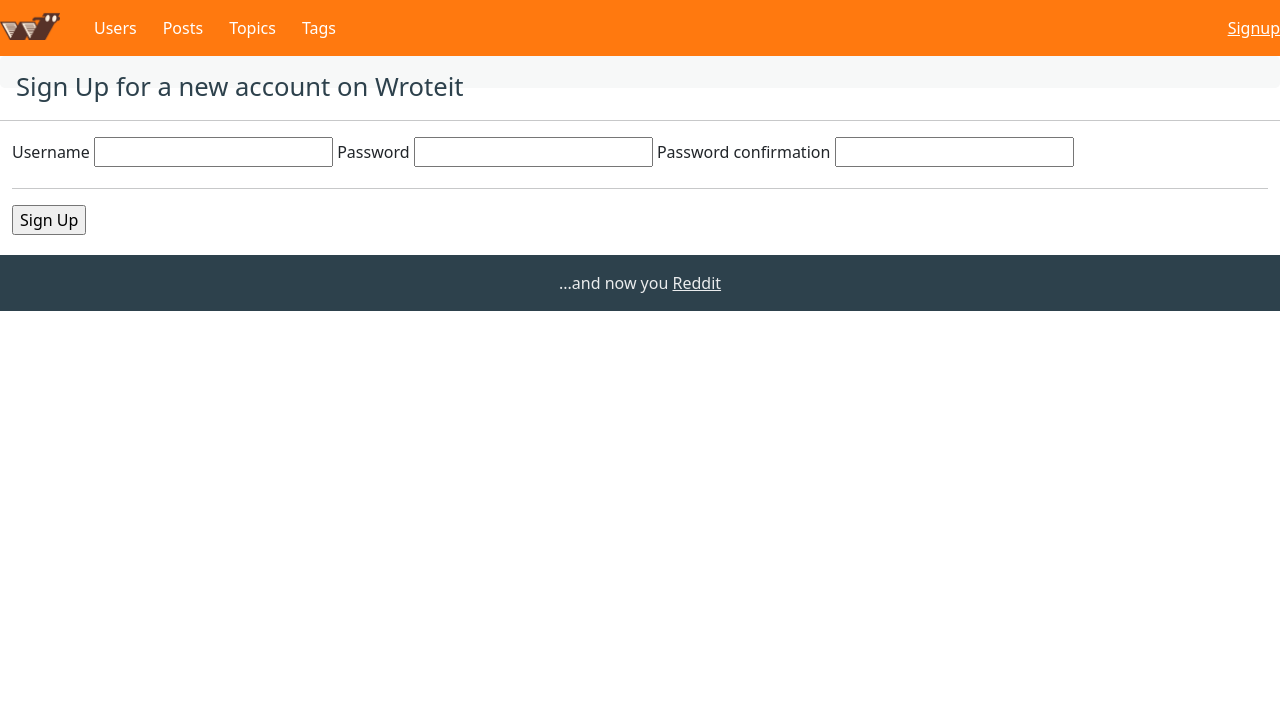
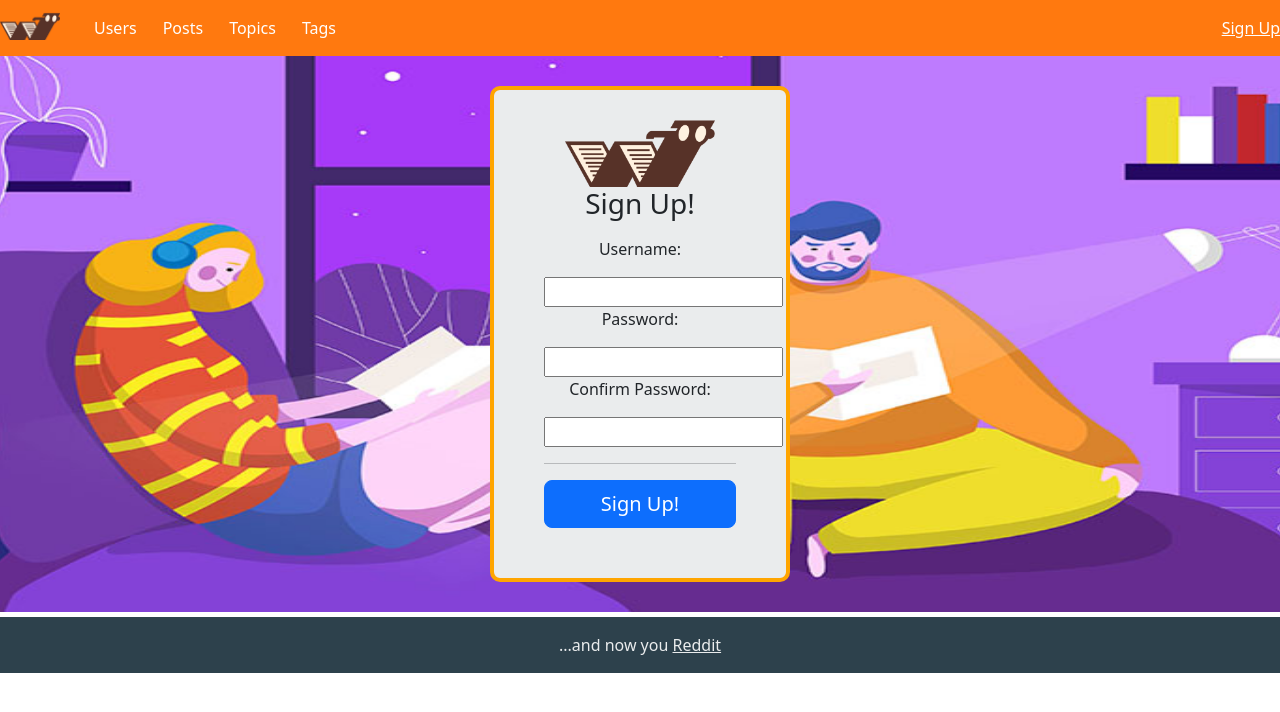
Before and after one commit to mmcneeley/reddit_app, a Rails app: page /signup in a window 1280 px wide. Shown: the top 712 px of the page. Run offline with Rails 7, Linux system fonts and the light colour scheme; style sheets or scripts are compiled from the project's sources; some libraries are stand-ins or nearby versions.

Commit message:
signup + login

```diff
--- a/app/assets/stylesheets/application.scss
+++ b/app/assets/stylesheets/application.scss
@@ -15,6 +15,60 @@
  */
 
 @import 'bootstrap';
+
+.background_signup{
+  background-image: url("readers_d.jpg");
+  height: 100%;
+  position: center;
+  opacity: 1;
+  background-position: center;
+  background-repeat: no-repeat;
+  background-size: 1500px 700px;
+  padding: 30px;
+}
+
+.background_awesome{
+  background-image: url("reading.jpg");
+  height: 50%;
+  position: center;
+  opacity: 1;
+  background-position: center;
+  background-repeat: no-repeat;
+  background-size: 1000px 400px;
+}
+
+#logos {
+  max-height: 150px;
+  max-width: 150px;
+  margin-top: -30px;
+}
+
+.sign_up {
+
+  width: 40%;
+  max-width: 300px;
+  border: 4px solid orange;
+  word-wrap: break-word;
+  padding: 50px;
+  background-color: #EAECED;
+  text-align: center !important;
+  margin: auto;
+  border-radius: 10px;
+}
+
+.login_lol {
+  margin-top: 40px;
+  width: 40%;
+  max-width: 300px;
+  border: 2px solid orange;
+  margin: 40px;
+  word-wrap: break-word;
+  padding: 60px;
+  background-color: #EAECED;
+  text-align: center !important;
+  margin-left: 100px;
+  border-radius: 10px;
+}
 
 .orangish-nav {
   background-color: #FF790F !important;
@@ -57,7 +111,7 @@
 }
 
 .dark-footer {
-  margin-top: 20px;
+  margin-top: 5px;
   background-color: #2D414C;
   color: #EAECED;
 }
--- a/app/views/layouts/application.html.erb
+++ b/app/views/layouts/application.html.erb
@@ -31,7 +31,7 @@
           <% if logged_in? %>
           Signed in as <%= link_to current_user.username, current_user %> | <%= link_to "Logout", logout_path, method: "post" %>
           <% else %>
-          <%= link_to 'Signup', '/signup' %>
+          <%= link_to 'Sign Up', '/signup' %>
           <% end %>
         </span>
       </nav>
--- a/app/views/users/new.html.erb
+++ b/app/views/users/new.html.erb
@@ -1,15 +1,16 @@
-<div class="jumbotron text-center"><h1>Sign Up for a new account on Wroteit</h1></div>
-<hr>
-<div class="container-fluid">
- <%= form_for @user do |f| %>
-  <%= f.label :username %>
-  <%= f.text_field :username %>
-  <%= f.label :password %>
-  <%= f.password_field :password %>
-  <%= f.label :password_confirmation %>
-  <%= f.password_field :password_confirmation %>
-  <br>
-  <hr>
-  <%= f.submit "Sign Up" %>
- <% end %>
+<div class="background_signup">
+  <div class="sign_up">
+  <%= image_tag "wroteit.png", id: "logos"%><br>
+   <%= form_for @user do |f| %>
+    <h1 class="h3 mb-3 font-weight-normal">Sign Up!</h1>
+    <p> Username: </p>
+    <%= f.text_field :username%><br>
+    <p> Password: </p>
+    <%= f.password_field :password %><br>
+    <p> Confirm Password: </p>
+    <%= f.password_field :password_confirmation %><br>
+    <hr>
+    <button class="btn btn-lg btn-primary btn-block" type="submit">Sign Up!</button>
+   <% end %>
+ </div>
 </div>
```
Also changed, not shown: app/views/session/new.html.erb (+14 -15 lines), app/assets/images/readers_d.jpg (added), app/assets/images/reading.jpg (added).
